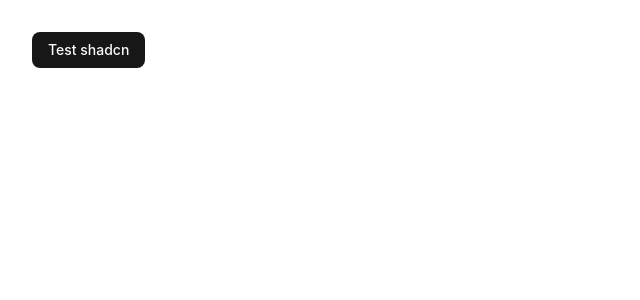
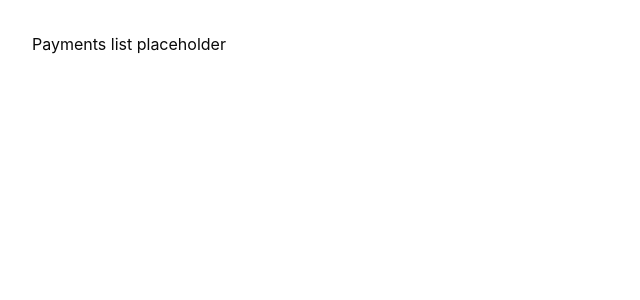
Before and after one commit to greg-olivier/alma-interview, a React (Vite) app: page / in a window 1280 px wide. Shown: the top 300 px of the page, without its empty margins (0-640 px from the left). Built offline with nearby package versions, Linux system fonts and the light colour scheme.

Commit message:
chore: setup react-router and tanstack-query

```diff
--- a/package.json
+++ b/package.json
@@ -11,12 +11,14 @@
     "preview": "vite preview"
   },
   "dependencies": {
+    "@tanstack/react-query": "5.90.21",
     "class-variance-authority": "0.7.1",
     "clsx": "2.1.1",
     "lucide-react": "0.575.0",
     "radix-ui": "1.4.3",
     "react": "19.2.0",
     "react-dom": "19.2.0",
+    "react-router": "7.13.0",
     "tailwind-merge": "3.5.0"
   },
   "devDependencies": {
--- a/src/App.tsx
+++ b/src/App.tsx
@@ -1,10 +1,14 @@
-import { Button } from "@/components/ui/button";
+import { RouterProvider } from "react-router";
+import { QueryClient, QueryClientProvider } from "@tanstack/react-query";
+import { router } from "@/router";
+
+const queryClient = new QueryClient();
 
 function App() {
   return (
-    <div className="p-8">
-      <Button>Test shadcn</Button>
-    </div>
+    <QueryClientProvider client={queryClient}>
+      <RouterProvider router={router} />
+    </QueryClientProvider>
   );
 }
 
--- /dev/null
+++ b/src/pages/PlaceholderPage.tsx
@@ -0,0 +1,3 @@
+export function PlaceholderHome() {
+  return <div className="p-8">Payments list placeholder</div>;
+}
--- /dev/null
+++ b/src/router.tsx
@@ -0,0 +1,9 @@
+import { createBrowserRouter } from "react-router";
+import { PlaceholderHome } from "./pages/PlaceholderPage";
+
+export const router = createBrowserRouter([
+  {
+    path: "/",
+    element: <PlaceholderHome />,
+  },
+]);
```
Also changed, not shown: 1 other file (tests, documents, lock files or other folders).
